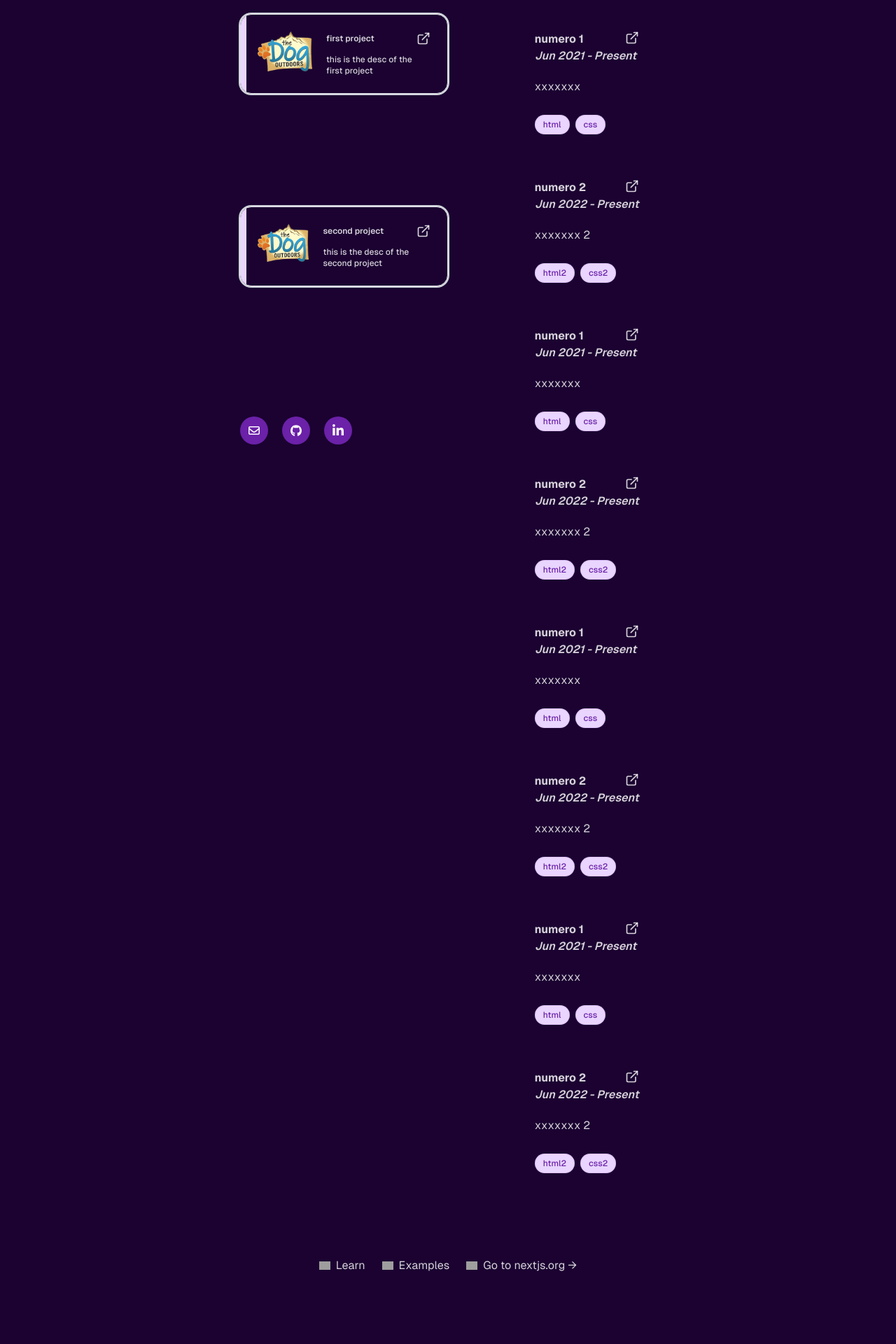
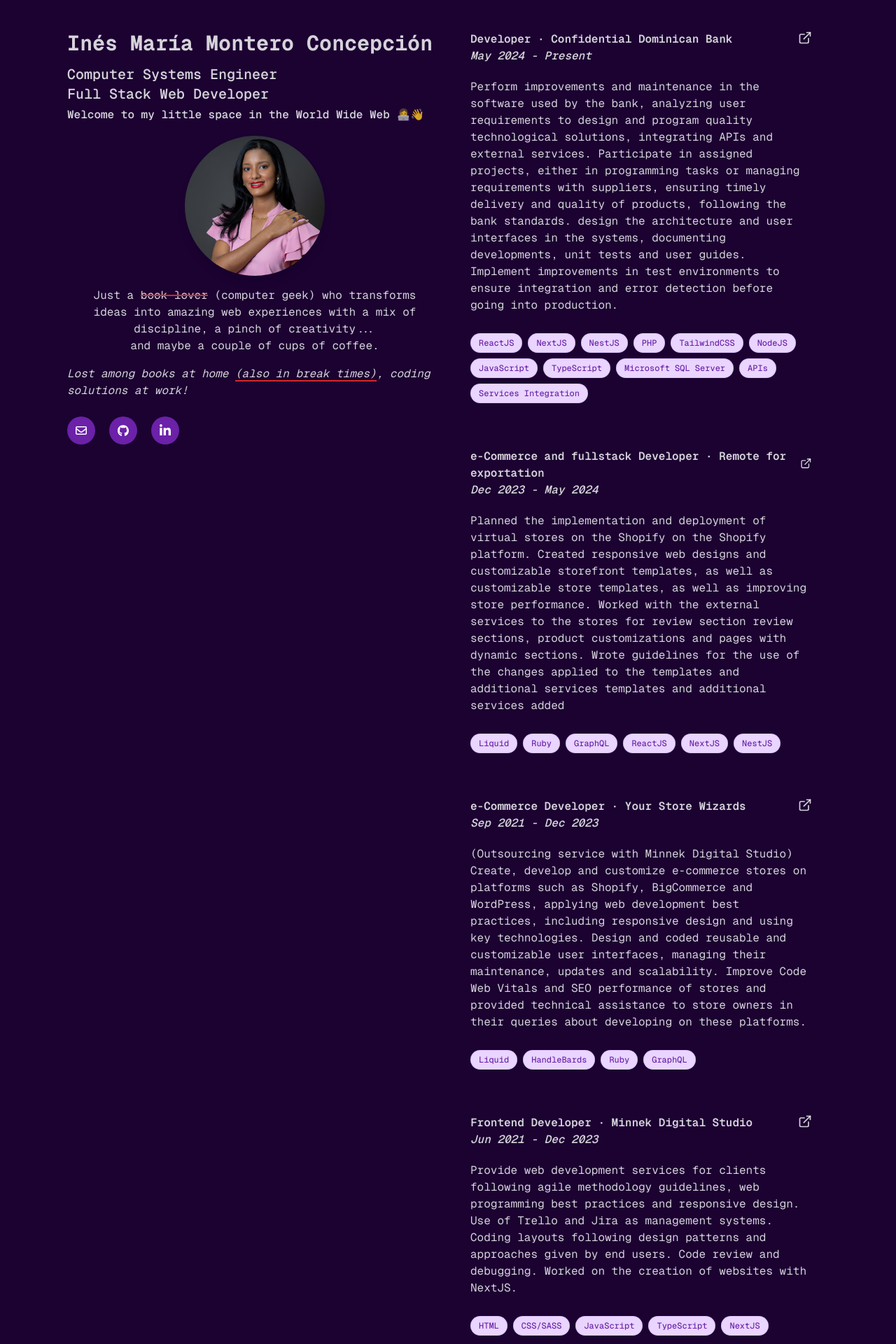
Before and after one commit to ines-sys/portafolio, a Next.js app: page / in a window 1280 px wide. Shown: the part 60-1980 px from the top of the page at 70% size. Before the commit the page ends 1880 px from the top, so only its background shows below. Built offline with nearby package versions, Linux system fonts and the light colour scheme; grey boxes are pictures that could not be loaded.

Commit message:
feat: create data constants for components on feed page

```diff
--- a/src/app/page.tsx
+++ b/src/app/page.tsx
@@ -1,37 +1,129 @@
-import Image from "next/image";
+//import Image from "next/image";
 import ExperienceCard from "./components/ExperienceCard";
 import { IExperienceCard } from "./components/ExperienceCard/types";
 import SocialContact from "./components/SocialContact";
 import { IProjectCard } from "./components/ProjectCard/types";
 import ProjectCard from "./components/ProjectCard";
 
+import FrameImage from "./components/common/FrameImage";
+import { IFrameImage } from "./components/common/FrameImage/types";
+
+const profileImage: IFrameImage = {
+  src: '/img/ines_profile_photo.jpg',
+  alt: 'profile image',
+  height: 200,
+  width: 200
+}
 const experienceCards: IExperienceCard[] = [
   {
-    title: 'numero 1',
-    desc: 'xxxxxxx',
-    dateRange: 'Jun 2021 - Present',
+    title: `Developer · Confidential Dominican Bank`,
+    desc: 'Perform improvements and maintenance in the software used by the bank, analyzing user requirements to design and program quality technological solutions, integrating APIs and external services. Participate in assigned projects, either in programming tasks or managing requirements with suppliers, ensuring timely delivery and quality of products, following the bank standards. design the architecture and user interfaces in the systems, documenting developments, unit tests and user guides. Implement improvements in test environments to ensure integration and error detection before going into production.',
+    dateRange: 'May 2024 - Present',
     link: '#',
     tags: [
       {
-        title: 'html'
+        title: 'ReactJS'
       },
       {
-        title: 'css'
-      }
+        title: 'NextJS'
+      },
+      {
+        title: 'NestJS'
+      },
+      {
+        title: 'PHP'
+      },
+      {
+        title: 'TailwindCSS'
+      },
+      {
+        title: 'NodeJS'
+      },
+      {
+        title: 'JavaScript'
+      },
+      {
+        title: 'TypeScript'
+      },
+      {
+        title: 'Microsoft SQL Server'
+      },
+      {
+        title: 'APIs'
+      },
+      {
+        title: 'Services Integration'
+      },
     ]
   },
   {
-    title: 'numero 2',
-    desc: 'xxxxxxx 2',
-    dateRange: 'Jun 2022 - Present',
+    title: `e-Commerce and fullstack Developer · Remote for exportation`,
+    desc: 'Planned the implementation and deployment of virtual stores on the Shopify on the Shopify platform. Created responsive web designs and customizable storefront templates, as well as customizable store templates, as well as improving store performance. Worked with the external services to the stores for review section review sections, product customizations and pages with dynamic sections. Wrote guidelines for the use of the changes applied to the templates and additional services templates and additional services added',
+    dateRange: 'Dec 2023 - May 2024',
     link: '#',
     tags: [
       {
-        title: 'html2'
+        title: 'Liquid'
       },
       {
-        title: 'css2'
-      }
+        title: 'Ruby'
+      },
+      {
+        title: 'GraphQL'
+      },
+      {
+        title: 'ReactJS'
+      },
+      {
+        title: 'NextJS'
+      },
+      {
+        title: 'NestJS'
+      },
+    ]
+  },
+  {
+    title: 'e-Commerce Developer · Your Store Wizards',
+    desc: '(Outsourcing service with Minnek Digital Studio) Create, develop and customize e-commerce stores on platforms such as Shopify, BigCommerce and WordPress, applying web development best practices, including responsive design and using key technologies. Design and coded reusable and customizable user interfaces, managing their maintenance, updates and scalability. Improve Code Web Vitals and SEO performance of stores and provided technical assistance to store owners in their queries about developing on these platforms.',
+    dateRange: 'Sep 2021 - Dec 2023',
+    link: 'https://yourstorewizards.com/',
+    tags: [
+      {
+        title: 'Liquid'
+      },
+      {
+        title: 'HandleBards'
+      },
+      {
+        title: 'Ruby'
+      },
+      {
+        title: 'GraphQL'
+      },
+    ]
+  },
+  {
+    title: `Frontend Developer · Minnek Digital Studio`,
+    desc: 'Provide web development services for clients following agile methodology guidelines, web programming best practices and responsive design. Use of Trello and Jira as management systems. Coding layouts following design patterns and approaches given by end users. Code review and debugging. Worked on the creation of websites with NextJS.',
+    dateRange: 'Jun 2021 - Dec 2023',
+    link: 'https://www.minnekdigital.com/en',
+    tags: [
+      {
+        title: 'HTML'
+      },
+      {
+        title: 'CSS/SASS'
+      },
+      {
+        title: 'JavaScript'
+      },
+      {
+        title: 'TypeScript'
+      },
+      {
+        title: 'NextJS'
+      },
+
     ]
   }
 ]
@@ -58,117 +150,56 @@ const projectCards: IProjectCard[] = [
 ]
 export default function Home() {
   return (
-    <div className="font-[family-name:var(--font-geist-sans)]">
-      <main className="flex flex-col gap-8 row-start-2 items-center">
+    <div className="font-[family-name:var(--font-geist-mono)] mx-auto min-h-screen max-w-screen-xl px-6 py-12 md:px-12 md:py-20 lg:px-24 lg:py-0">
+      <div className="flex flex-col gap-8 row-start-2">
         <div className="lg:flex lg:justify-between lg:gap-4">
           <div className="lg:sticky lg:top-0 lg:flex lg:max-h-screen lg:w-1/2 lg:flex-col lg:justify-between lg:py-20">
+            <header>
+              <h1 className="font-extrabold text-3xl mb-3 mt-6">Inés María Montero Concepción</h1>
+              <h2 className="font-semibold text-xl">
+                <span>Computer Systems Engineer</span>
+                <br />
+                <span>Full Stack Web Developer</span>
+                <br />
+                <small>
+                  Welcome to my little space in the World Wide Web 👩‍💻👋
+                </small>
+              </h2>
+            </header>
+            <div className="flex flex-col items-center m-auto p-4 max-w-xl text-center">
+              <FrameImage {...profileImage} className="mb-4 rounded-full shadow-lg" />
+              <p className="">
+                Just a <span className="relative inline-block"><span className="absolute inset-0 h-0.5 bg-red-600 top-1/2 transform -translate-y-1/2" />book lover</span> (computer geek) who transforms ideas into amazing web experiences with a mix of discipline, a pinch of creativity... <br /> and maybe a couple of cups of coffee.
+              </p>
+            </div>
+
+            <div className="mt-auto">
+              <span className="italic">Lost among books at home <span className="border-b-2 border-red-600">(also in break times)</span>, coding solutions at work!</span>
+              <SocialContact />
+            </div>
+          </div>
+          <main className="py-20 lg:w-1/2">
+            {experienceCards.map((item, index) => (
+              <div key={index} className='mb-4'>
+                <ExperienceCard {...item} />
+              </div>
+            ))}
+          </main>
+        </div>
+        <div className="flex flex-col items-center">
+          <h2 className="flex flex-col items-center">
+            <span className="text-3xl font-bold ">Projects I have worked on</span>
+            <span className="text-2xl">(worked during break times for a couple of those)</span>
+          </h2>
+          <div className="mt-[70px]">
             {projectCards.map((item, index) => (
               <div key={index} className='mb-4'>
-                <ProjectCard
-                  title={item.title}
-                  desc={item.desc}
-                  image={item.image}
-                  link={item.link}
-                />
-              </div>
-            ))}
-            <SocialContact/>
-          </div>
-          <div className="py-20">
-            {experienceCards.map((item, index) => (
-              <div key={index} className='mb-4'>
-                <ExperienceCard
-                  title={item.title}
-                  desc={item.desc}
-                  dateRange={item.dateRange}
-                  tags={item.tags}
-                  link={item.link}
-                />
-              </div>
-            ))}
-            {experienceCards.map((item, index) => (
-              <div key={index} className='mb-4'>
-                <ExperienceCard
-                  title={item.title}
-                  desc={item.desc}
-                  dateRange={item.dateRange}
-                  tags={item.tags}
-                  link={item.link}
-                />
-              </div>
-            ))}
-            {experienceCards.map((item, index) => (
-              <div key={index} className='mb-4'>
-                <ExperienceCard
-                  title={item.title}
-                  desc={item.desc}
-                  dateRange={item.dateRange}
-                  tags={item.tags}
-                  link={item.link}
-                />
-              </div>
-            ))}
-            {experienceCards.map((item, index) => (
-              <div key={index} className='mb-4'>
-                <ExperienceCard
-                  title={item.title}
-                  desc={item.desc}
-                  dateRange={item.dateRange}
-                  tags={item.tags}
-                  link={item.link}
-                />
+                <ProjectCard {...item} />
               </div>
             ))}
           </div>
         </div>
-      </main>
-      <footer className="row-start-3 flex gap-6 flex-wrap items-center justify-center">
-        <a
-          className="flex items-center gap-2 hover:underline hover:underline-offset-4"
-          href="https://nextjs.org/learn?utm_source=create-next-app&utm_medium=appdir-template-tw&utm_campaign=create-next-app"
-          target="_blank"
-          rel="noopener noreferrer"
-        >
-          <Image
-            aria-hidden
-            src="https://nextjs.org/icons/file.svg"
-            alt="File icon"
-            width={16}
-            height={16}
-          />
-          Learn
-        </a>
-        <a
-          className="flex items-center gap-2 hover:underline hover:underline-offset-4"
-          href="https://vercel.com/templates?framework=next.js&utm_source=create-next-app&utm_medium=appdir-template-tw&utm_campaign=create-next-app"
-          target="_blank"
-          rel="noopener noreferrer"
-        >
-          <Image
-            aria-hidden
-            src="https://nextjs.org/icons/window.svg"
-            alt="Window icon"
-            width={16}
-            height={16}
-          />
-          Examples
-        </a>
-        <a
-          className="flex items-center gap-2 hover:underline hover:underline-offset-4"
-          href="https://nextjs.org?utm_source=create-next-app&utm_medium=appdir-template-tw&utm_campaign=create-next-app"
-          target="_blank"
-          rel="noopener noreferrer"
-        >
-          <Image
-            aria-hidden
-            src="https://nextjs.org/icons/globe.svg"
-            alt="Globe icon"
-            width={16}
-            height={16}
-          />
-          Go to nextjs.org →
-        </a>
-      </footer>
+      </div>
     </div>
   );
 }
```
